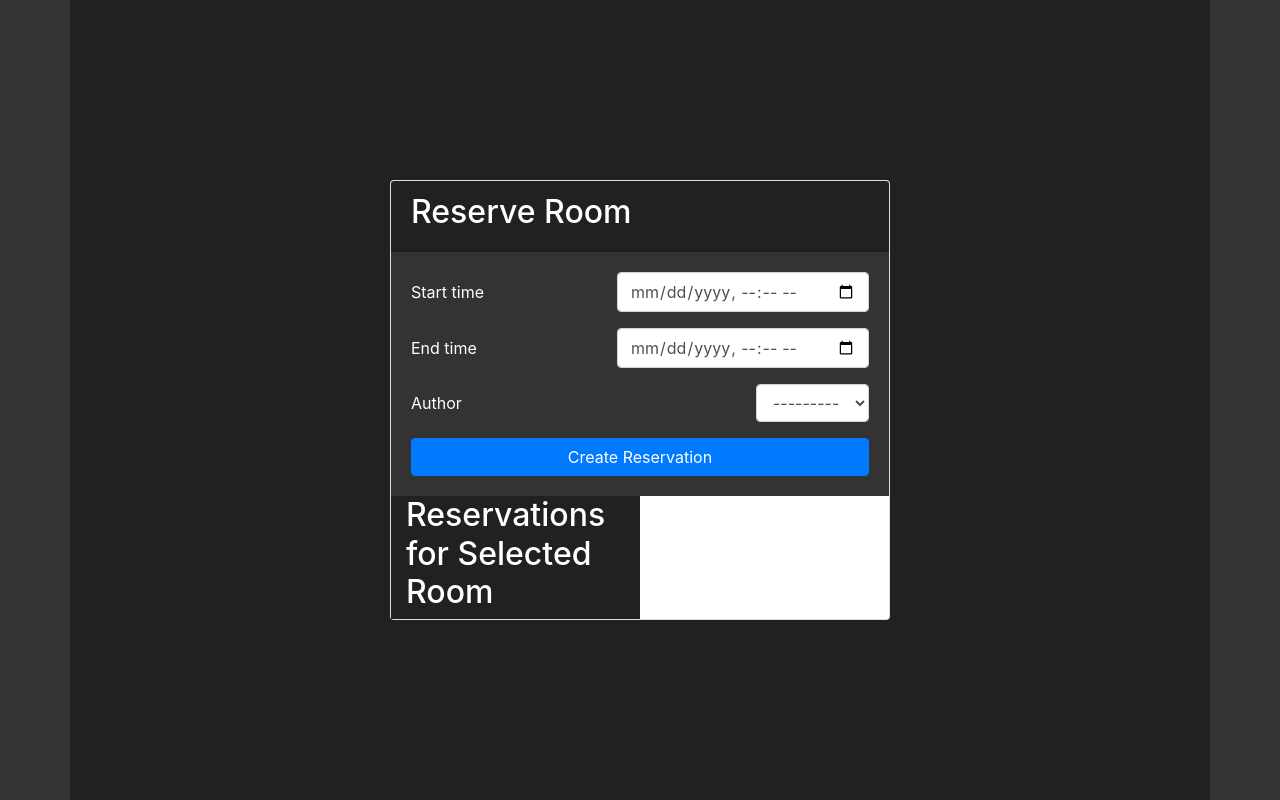
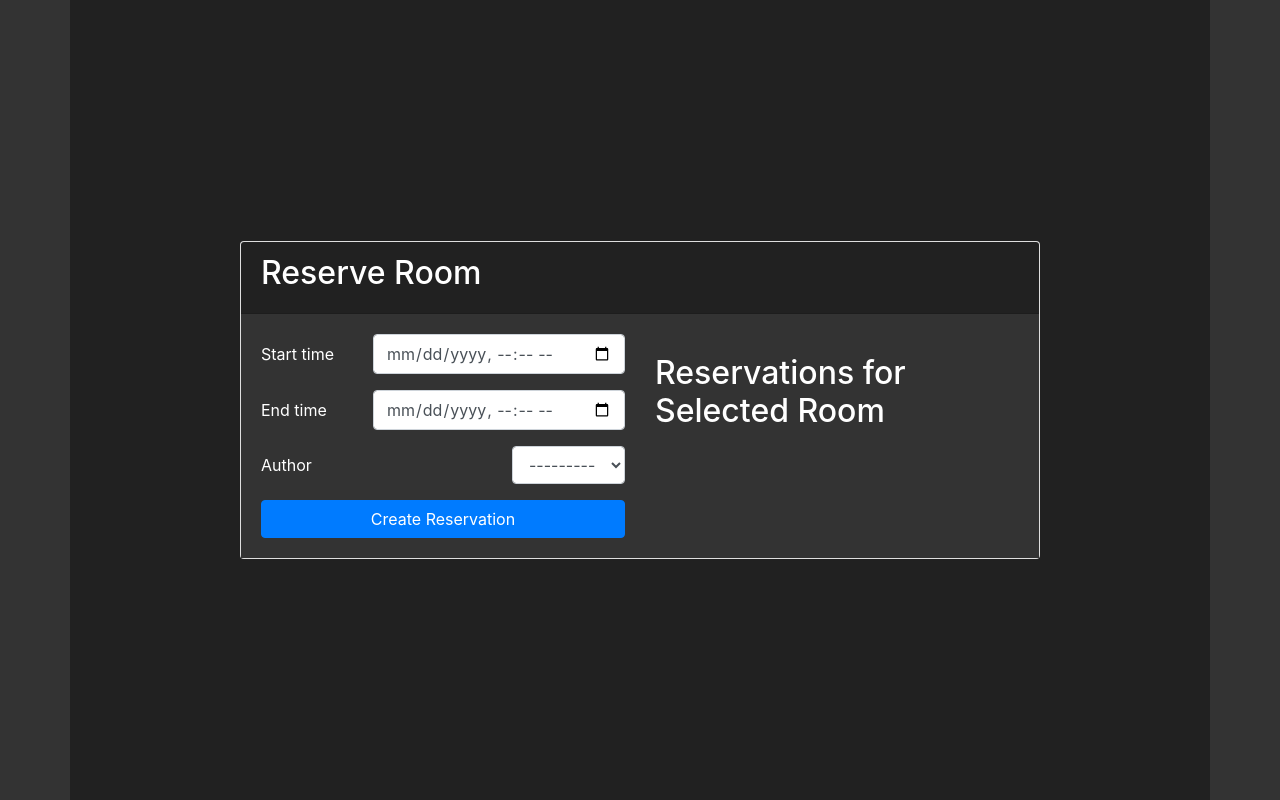
Before and after one commit to matikd13/www-projekt, a Django app: template www/templates/reserve_room.html in a window 1280 px wide. Run offline with Django 4.2, Linux system fonts and the light colour scheme; the template is opened without the code that fills it: values that come from a table or form of the project are taken from there, others are empty; some libraries are stand-ins or nearby versions.

Commit message:
reservation list - update

```diff
--- a/www/templates/reserve_room.html
+++ b/www/templates/reserve_room.html
@@ -18,7 +18,8 @@
             padding: 50px;
         }
         .card {
-            width: 500px;
+            width: 100%;
+            max-width: 800px;
         }
         .card-header {
             background-color: #212121;
@@ -58,10 +59,16 @@
             box-shadow: 0 0 0 0.2rem rgba(220, 53, 69, 0.25);
         }
 
-        .reservations-list{
+        .reservations-list {
             background-color: #212121;
+            color: white;
+            padding: 10px;
+            margin-top: 20px;
         }
 
+        .reservations-container {
+            margin-top: 20px;
+        }
     </style>
     <script src="https://code.jquery.com/jquery-3.5.1.min.js"></script>
 </head>
@@ -72,6 +79,8 @@
                 <h2>Reserve Room {{ room.name }}</h2>
             </div>
             <div class="card-body">
+                <div class="row">
+                    <div class="col-md-6">
                         <form method="post">
                             {% csrf_token %}
                             <input type="hidden" name="conference_room" value="{{ room.id }}">
@@ -106,11 +115,17 @@
                             <button type="submit" class="btn btn-primary">Create Reservation</button>
                         </form>
                     </div>
-            <div class="col-md-6 reservations-list">
+                    <div class="col-md-6">
+                        <div class="reservations-container">
                             <h2>Reservations for Selected Room</h2>
-              {% for reservation in room.reservations.all|slice:":5" %}
+                            {% for reservation in room.reservations.all %}
+                                {% if reservation.end_time >= now %}
                                     <p>{{ reservation }}</p>
+                                {% endif %}
                             {% endfor %}
+                        </div>
+                    </div>
+                </div>
             </div>
         </div>
     </div>
```
Lines whose indentation alone changed are shown as unchanged.
